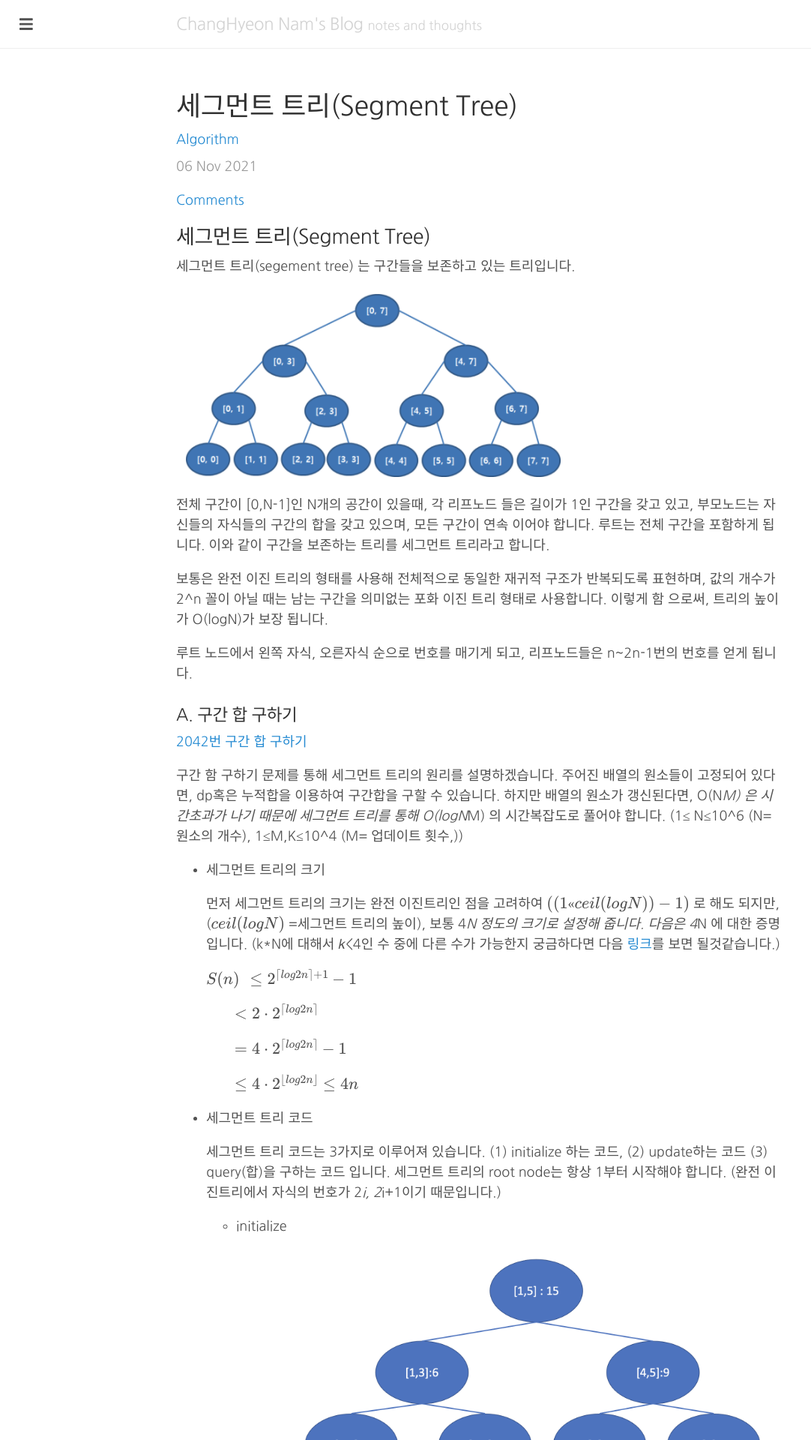
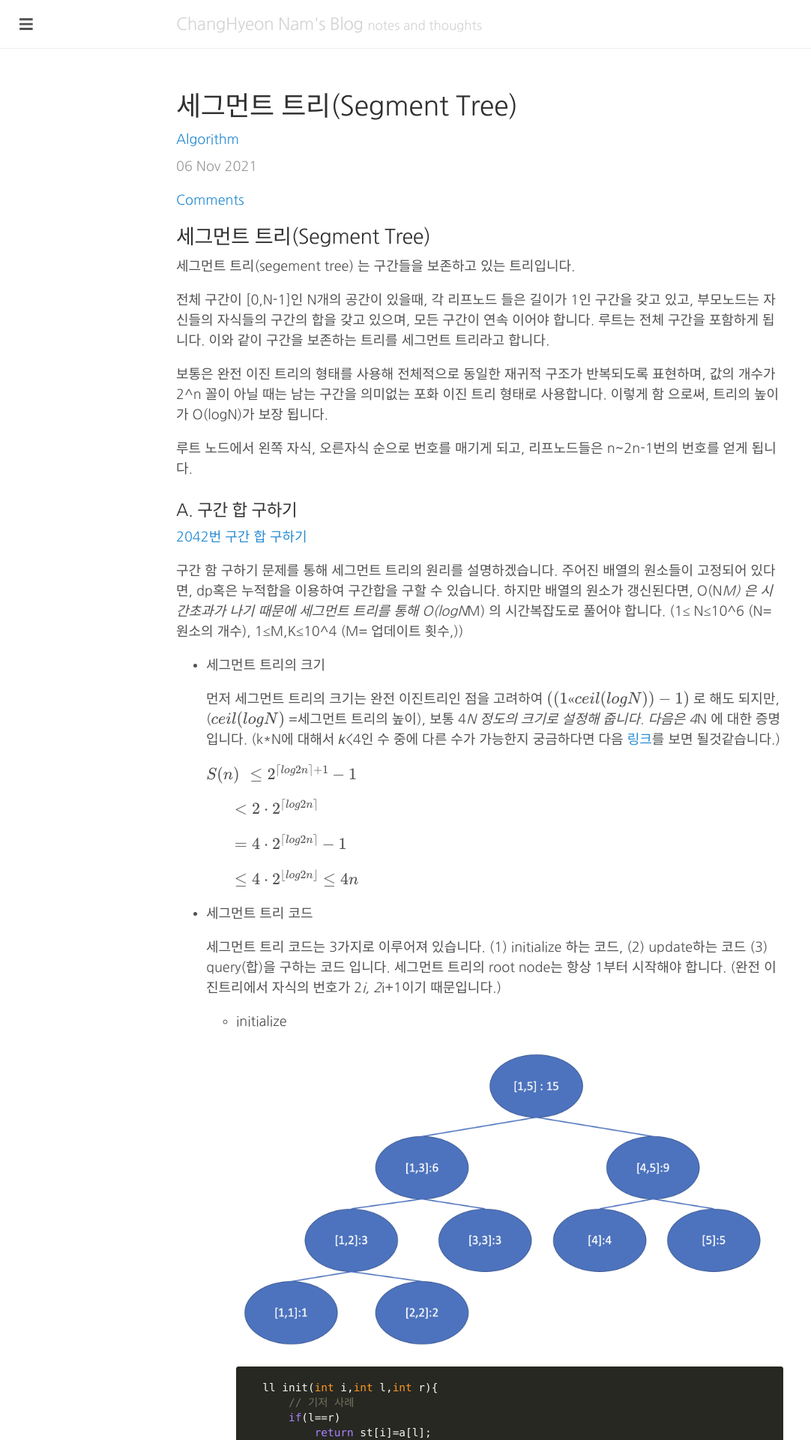
Before and after one commit to changhyeonnam/changhyeonnam.github.io, a Jekyll site: the page built from _posts/2021/2021-11-06-segment_tree.md, in a window 1280 px wide. Shown: the top 1920 px of the page at 75% size, without its empty margins (0-1082 px from the left). Built offline with Jekyll 4.4.1, drawn with Linux system fonts in a browser that asks for light colours; nearby versions of some CDN libraries; formulas are drawn with MathJax 3; comment, search, counter and statistics services are not loaded.

Commit message:
Update 2021-11-06-segment_tree.md

```diff
--- a/_posts/2021/2021-11-06-segment_tree.md
+++ b/_posts/2021/2021-11-06-segment_tree.md
@@ -9,8 +9,6 @@ comments: true
 ---
 ## 세그먼트 트리(Segment Tree)
 세그먼트 트리(segement tree) 는 구간들을 보존하고 있는 트리입니다.
-
-![Untitled](/images/2021/segment/l.png)
 
 전체 구간이 [0,N-1]인 N개의 공간이 있을때, 각 리프노드 들은 길이가 1인 구간을 갖고 있고, 부모노드는 자신들의 자식들의 구간의 합을 갖고 있으며, 모든 구간이 연속 이어야 합니다. 루트는 전체 구간을 포함하게 됩니다. 이와 같이 구간을 보존하는 트리를 세그먼트 트리라고 합니다.
 
```
